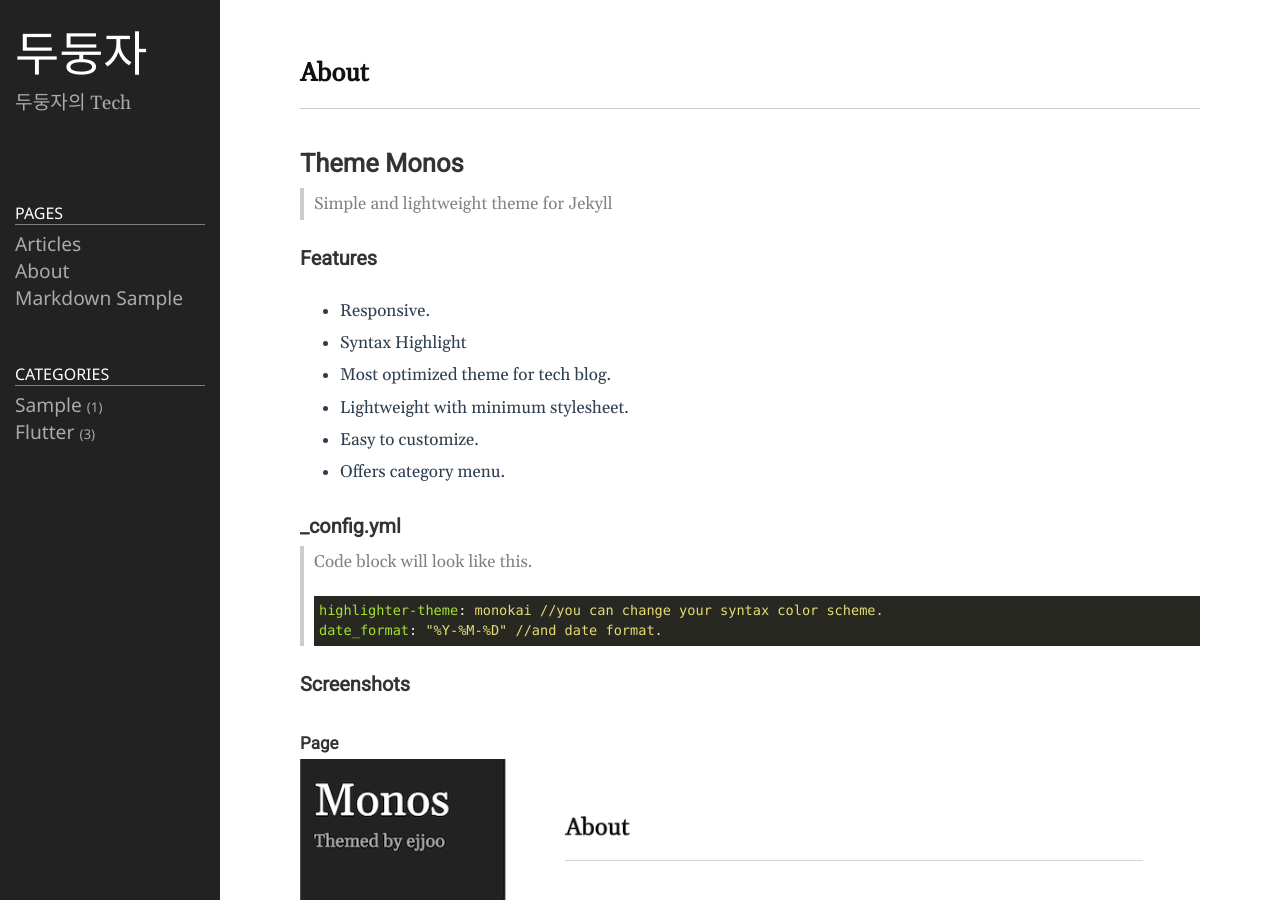
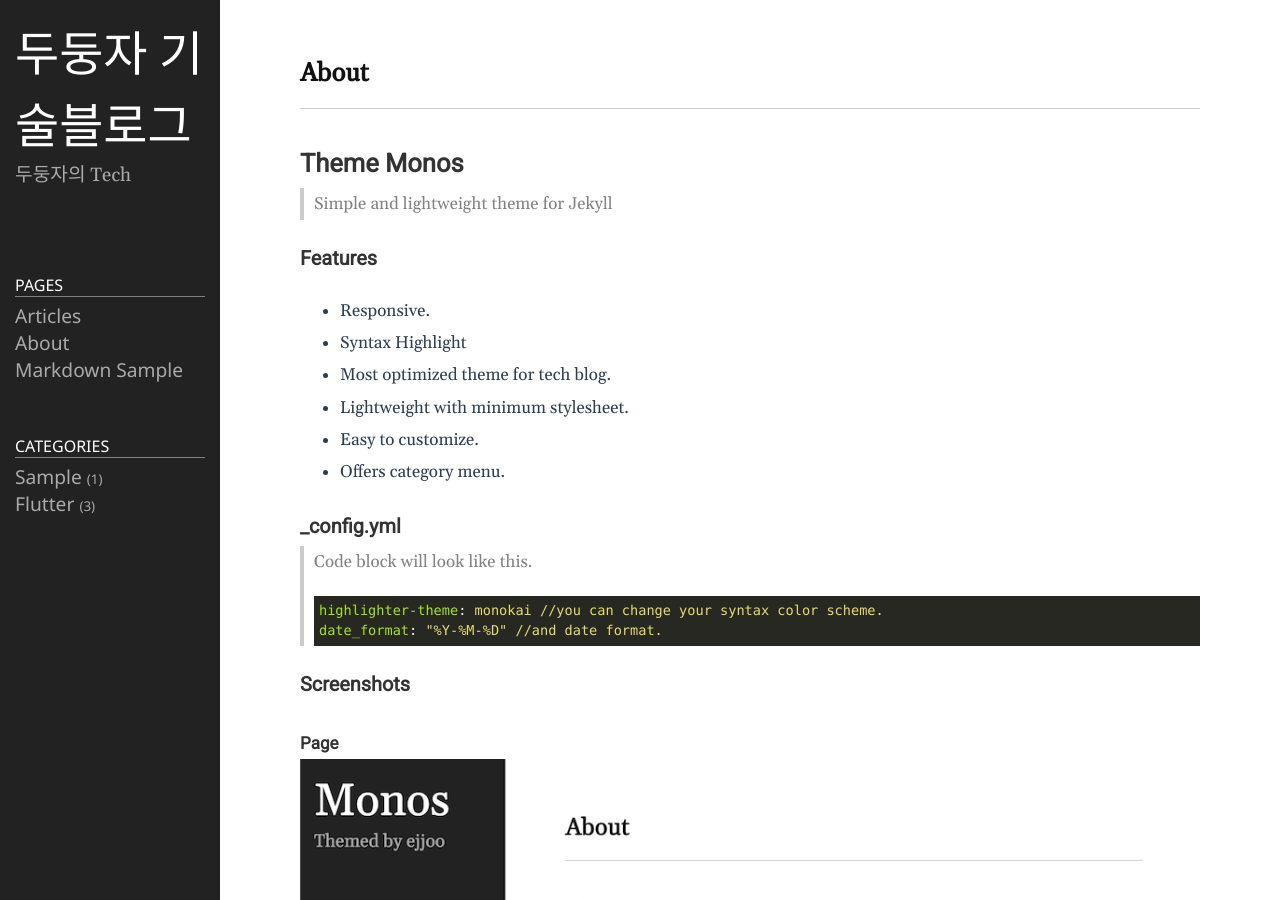
Before and after one commit to Sungkyu118/sungkyu.github.io, a Jekyll site: the page built from README.md, in a window 1280 px wide and 900 px high. Built offline with Jekyll 4.4.1, drawn with Linux system fonts in a browser that asks for light colours.

Commit message:
title 변경

```diff
--- a/_config.yml
+++ b/_config.yml
@@ -18,7 +18,7 @@
 # You can create any custom variable you would like, and they will be accessible
 # in the templates via {{ site.myvariable }}.
 
-title: 두둥자
+title: 두둥자 기술블로그
 email: kskcjswo@naver.com
 description: >- # this means to ignore newlines until "baseurl:"
   두둥자의 Tech
```
